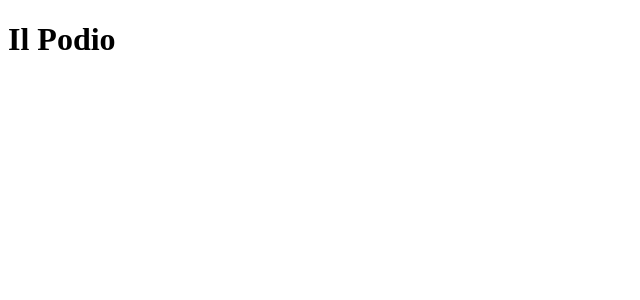
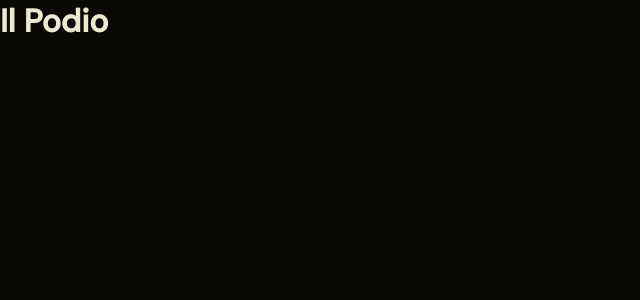
Before and after one commit to mitgar14/app-embebidos, a React (Vite) app: page / in a window 1280 px wide. Shown: the top 300 px of the page, without its empty margins (0-640 px from the left). Built offline with nearby package versions, Linux system fonts and the light colour scheme.

Commit message:
feat: add synesthesia color palette, typography, global styles
Co-Authored-By: Claude Opus 4.6 <noreply@anthropic.com>

```diff
--- a/index.html
+++ b/index.html
@@ -4,6 +4,9 @@
     <meta charset="UTF-8" />
     <link rel="icon" type="image/svg+xml" href="/vite.svg" />
     <meta name="viewport" content="width=device-width, initial-scale=1.0" />
+    <link rel="preconnect" href="https://fonts.googleapis.com">
+    <link rel="preconnect" href="https://fonts.gstatic.com" crossorigin>
+    <link href="https://fonts.googleapis.com/css2?family=Cormorant+Garamond:wght@300;600&family=DM+Mono:wght@400&family=DM+Sans:wght@400;500&display=swap" rel="stylesheet">
     <title>Il Podio</title>
   </head>
   <body>
--- /dev/null
+++ b/src/styles/global.css
@@ -0,0 +1,19 @@
+@import './variables.css';
+
+* {
+  margin: 0;
+  padding: 0;
+  box-sizing: border-box;
+}
+
+html, body, #root {
+  width: 100%;
+  height: 100%;
+  overflow: hidden;
+  background: var(--color-bg);
+  color: var(--color-text-primary);
+  font-family: var(--font-sans);
+  -webkit-font-smoothing: antialiased;
+  touch-action: none;
+  user-select: none;
+}
--- /dev/null
+++ b/src/styles/variables.css
@@ -0,0 +1,23 @@
+:root {
+  /* Synesthesia palette */
+  --color-bg: #0A0906;
+  --color-text-primary: #EDE8D0;
+  --color-text-secondary: #8A7E6B;
+  --color-accent: #C9972A;
+
+  /* Section colors */
+  --color-violines: #D4A017;
+  --color-cuerdas: #8B2E2E;
+  --color-madera: #4A7C6F;
+  --color-metal: #CD7F32;
+  --color-tutti: #EDE8D0;
+
+  /* Status */
+  --color-ble-connected: #4A7C6F;
+  --color-ble-disconnected: #8B2E2E;
+
+  /* Typography */
+  --font-display: 'Cormorant Garamond', serif;
+  --font-mono: 'DM Mono', monospace;
+  --font-sans: 'DM Sans', sans-serif;
+}
```
Also changed, not shown: src/main.jsx (+7 -6 lines).
